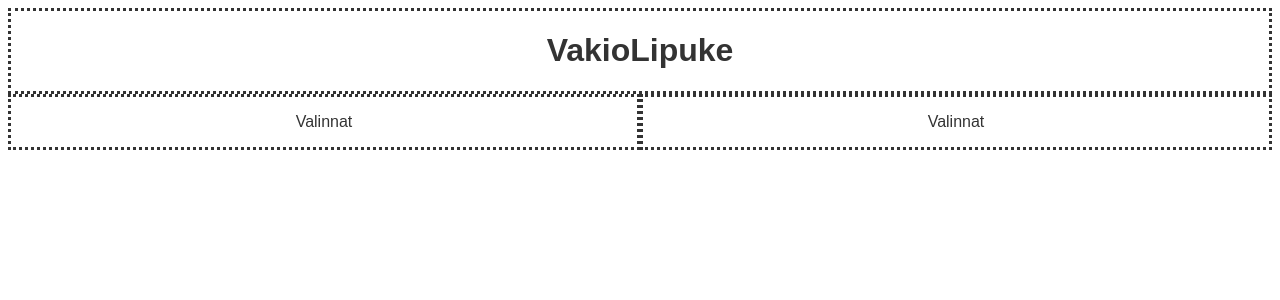
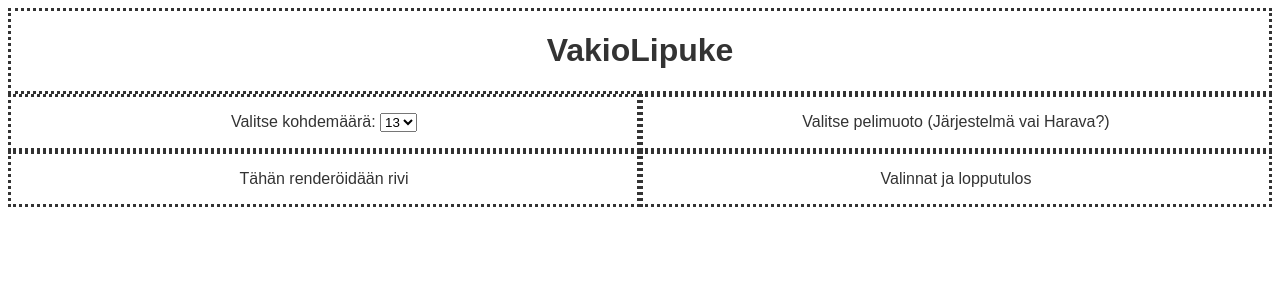
Before and after one commit to Tervasroso/Randomizer, a Django app: page / in a window 1280 px wide. Shown: the top 300 px of the page. Run offline with Django 5.2, Linux system fonts and the light colour scheme.

Commit message:
html:ää ja muotoilua lisätty

```diff
--- a/myproject/randomizer/static/js/script.js
+++ b/myproject/randomizer/static/js/script.js
@@ -1,3 +1,9 @@
 document.addEventListener("DOMContentLoaded", function () {
   console.log("Page loaded in scripts is running");
 });
+
+var gameMode = document.getElementById("gameMode");
+
+// function renderGameMode() {
+//   gameMode.innerHTML = ''
+// }
--- a/myproject/randomizer/templates/randomizer/index.html
+++ b/myproject/randomizer/templates/randomizer/index.html
@@ -14,10 +14,25 @@
     </div>
     <div class="container">
       <div class="divi inline left">
-        <p>Valinnat</p>
+        <p class="gameMode">
+          <form>
+            <label for="games">Valitse kohdemäärä:</label>
+            <select id="games" name="games">
+            <option>13</option>
+            </select>
+          </form>
+        </p>
       </div>
       <div class="divi inline right">
-        <p>Valinnat</p>
+        <p>Valitse pelimuoto (Järjestelmä vai Harava?)</p>
+      </div>
+    </div>
+    <div class="container">
+      <div class="divi inline left">
+        <p>Tähän renderöidään rivi</p>
+      </div>
+      <div class="divi inline right">
+        <p>Valinnat ja lopputulos</p>
       </div>
     </div>
   </body>
```
